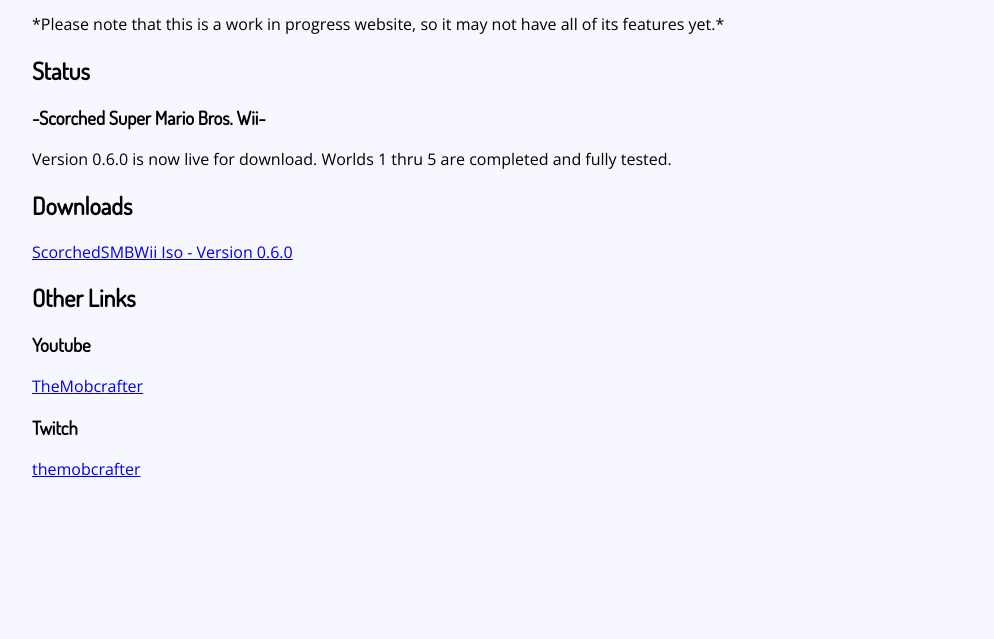
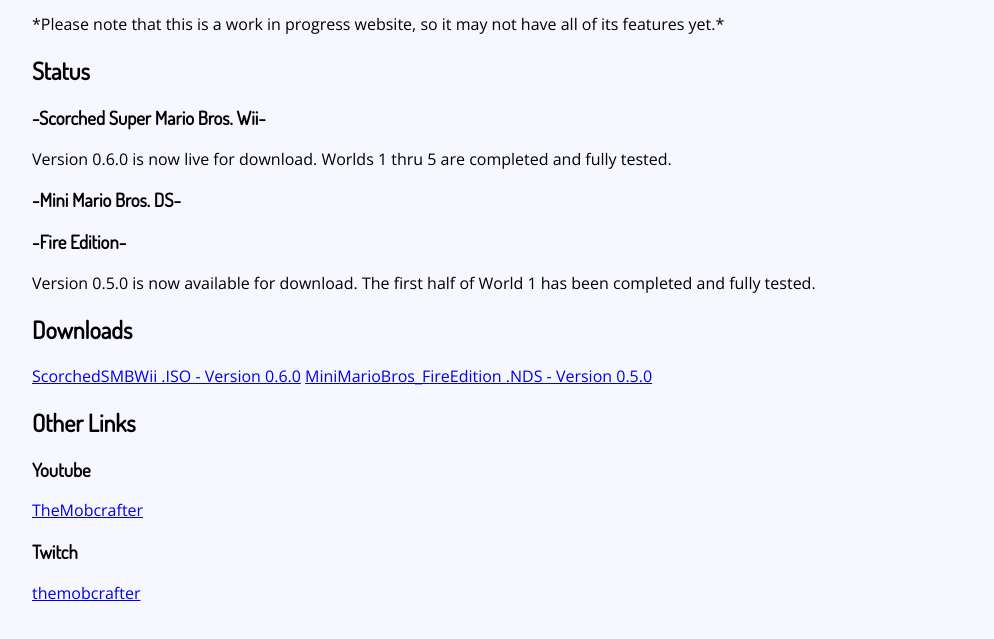
Before and after one commit to mobcrafter/mobcrafter.xyz, a plain HTML site: page index.html in a window 1280 px wide. Shown: the part 209-848 px from the top of the page, without its empty margins (128-1122 px from the left). Before the commit the page ends 800 px from the top, so only its background shows below. Drawn offline with nearby package versions, Linux system fonts and the light colour scheme.

Commit message:
Update index.html

```diff
--- a/index.html
+++ b/index.html
@@ -13,8 +13,12 @@
       <h2>Status</h2>
       <h3>-Scorched Super Mario Bros. Wii-</h3>
       <p>Version 0.6.0 is now live for download. Worlds 1 thru 5 are completed and fully tested.</p>
+      <h3>-Mini Mario Bros. DS-</h3>
+      <h3>-Fire Edition-</h3>
+      <p>Version 0.5.0 is now available for download. The first half of World 1 has been completed and fully tested.</p>
       <h2>Downloads</h2>
-      <a href="https://drive.google.com/open?id=19devxINouDoP7mGBlHNFlShQMunxAgYN">ScorchedSMBWii Iso - Version 0.6.0</a>
+      <a href="https://drive.google.com/file/d/19devxINouDoP7mGBlHNFlShQMunxAgYN/view?usp=sharing">ScorchedSMBWii .ISO - Version 0.6.0</a>
+      <a href="https://drive.google.com/file/d/1lJzrrMAhfuY2HtRuRm09DGrlvCpTVDM_/view?usp=sharing">MiniMarioBros_FireEdition .NDS - Version 0.5.0</a>
       <h2>Other Links</h2>
       <h3>Youtube</h3>
       <a href="https://www.youtube.com/channel/UCqxnZnK5Bt_LyelRHP2xwqQ">TheMobcrafter</a>
```
